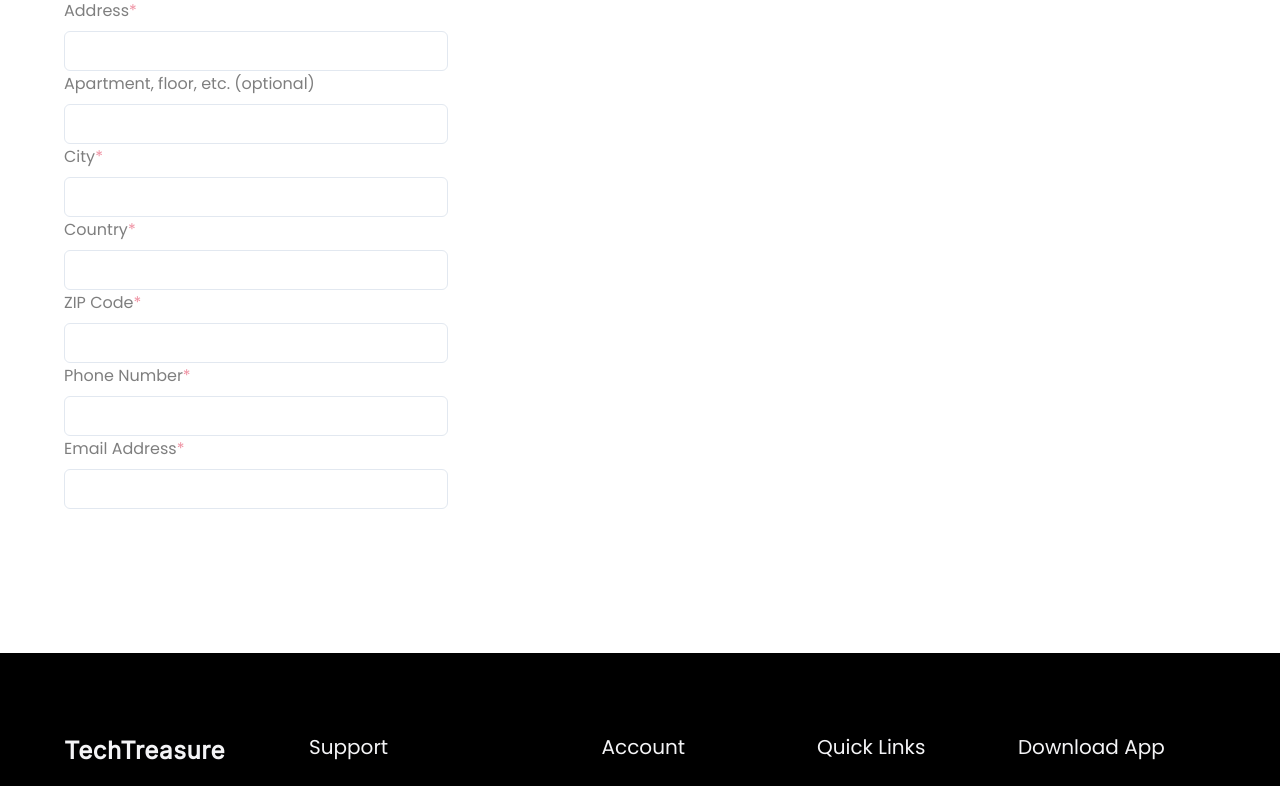
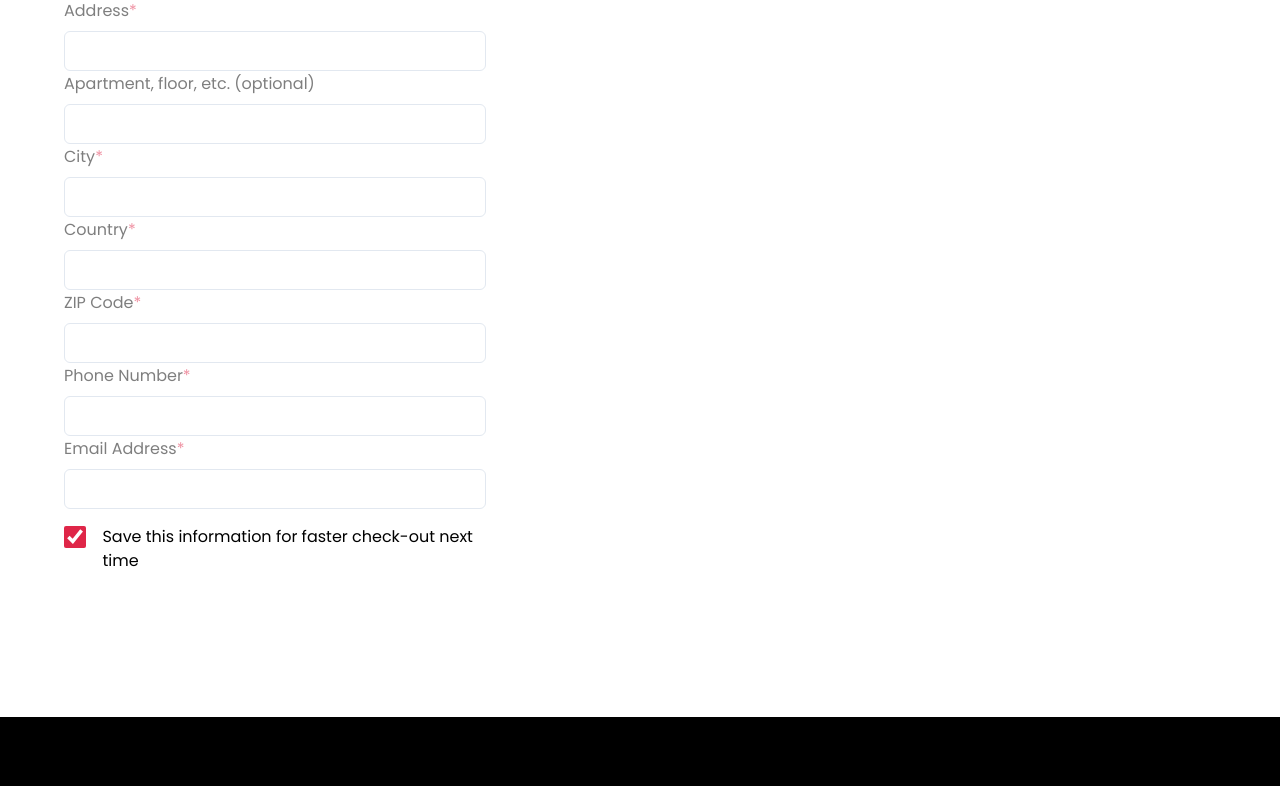
Before and after one commit to BarcDevs/TechTreasure--client, a React (Vite) app: page /checkout in a window 1280 px wide. Shown: the part 421-1207 px from the top of the page. Built offline with nearby package versions, Linux system fonts and the light colour scheme.

Commit message:
added save details tick

```diff
--- a/src/components/checkout/CheckoutForm.tsx
+++ b/src/components/checkout/CheckoutForm.tsx
@@ -3,6 +3,7 @@ import {FieldPath, useForm} from 'react-hook-form'
 import {zodResolver} from '@hookform/resolvers/zod'
 import {CheckoutForm as CheckoutFormType, checkoutFormSchema} from '@/validations/checkoutForm.ts'
 import FormInput from '@/components/shared/FormInput.tsx'
+import {Input} from '@/components/ui/input.tsx'
 
 type CheckoutFormProps = {
     setUserInformation: (userInformation: CheckoutFormType) => void
@@ -25,7 +26,7 @@ const CheckoutForm = ({setUserInformation, saveDetails, setSaveDetails}: Checkou
             email: ''
         }
     })
-    const { dirtyFields} = form.formState
+    const {dirtyFields} = form.formState
 
     const onSave = (values: CheckoutFormType) => {
         console.log(values)
@@ -40,16 +41,23 @@ const CheckoutForm = ({setUserInformation, saveDetails, setSaveDetails}: Checkou
 
     return (
         <Form {...form}>
-            <form onBlur={handleFormBlur} className={'w-[30vw]'}>
+            {/* TODO: add saved addresses */}
+            <form onBlur={handleFormBlur} className={'w-[33vw]'}>
                 <FormInput name={'name'} label={'Name'} formControl={form.control} required/>
                 <FormInput name={'company'} label={'Company Name'} formControl={form.control}/>
                 <FormInput name={'address'} label={'Address'} formControl={form.control} required/>
-                <FormInput name={'additional_address'} label={'Apartment, floor, etc. (optional)'} formControl={form.control}/>
+                <FormInput name={'additional_address'} label={'Apartment, floor, etc. (optional)'}
+                           formControl={form.control}/>
                 <FormInput name={'city'} label={'City'} formControl={form.control} required/>
                 <FormInput name={'country'} label={'Country'} formControl={form.control} required/>
                 <FormInput name={'postcode'} label={'ZIP Code'} formControl={form.control} required/>
                 <FormInput name={'phone'} label={'Phone Number'} formControl={form.control} required/>
                 <FormInput name={'email'} label={'Email Address'} formControl={form.control} required/>
+            <div className={'flex-row-start mt-4 gap-4'}>
+                <Input className={'w-6 h-6 rounded accent-red-500'} type={'checkbox'} checked={saveDetails}
+                       onChange={() => setSaveDetails(!saveDetails)}/>
+                <p className={'text-body'}>Save this information for faster check-out next time</p>
+            </div>
             </form>
         </Form>
     )
```
